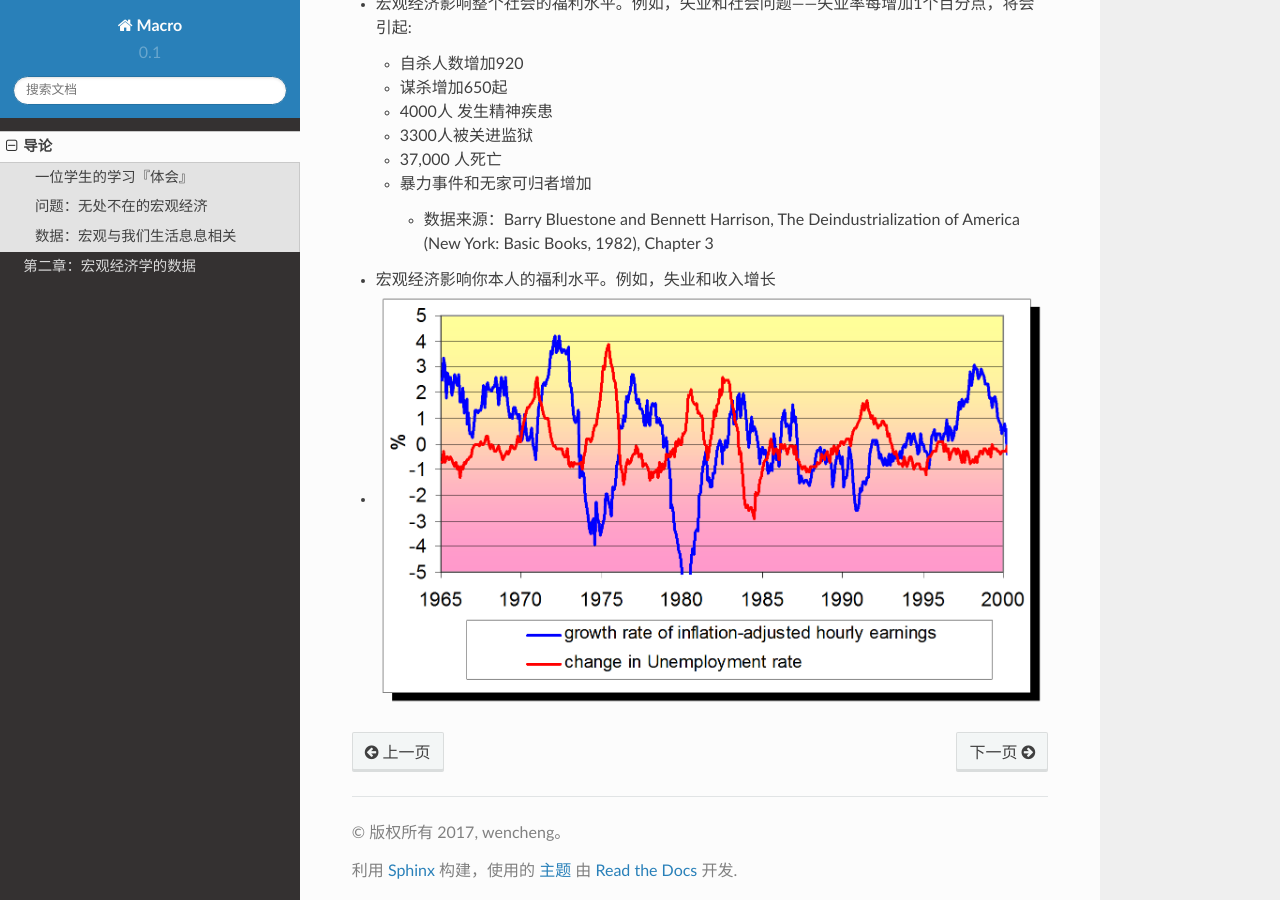
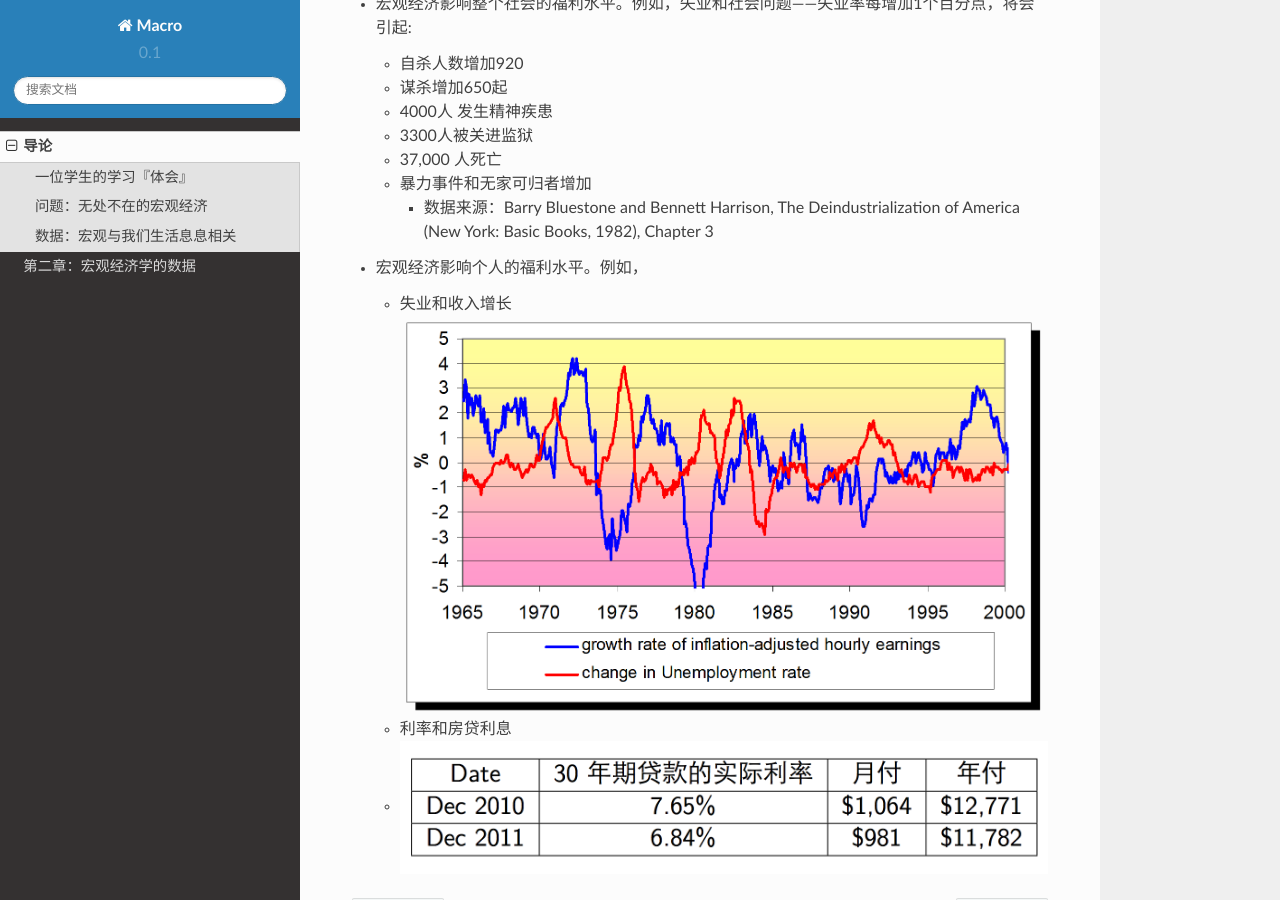
Before and after one commit to wenchengfeng/notes, a Sphinx documentation site: the page built from source/00_intro.rst, in a window 1280 px wide and 900 px high, scrolled down 1123 px. Built offline with Sphinx 7.4.7 and the Read the Docs theme 2.0.0, drawn with Linux system fonts in a browser that asks for light colours; pages that are not in the unit, such as notebooks, are missing from menus.

Commit message:
图啊，弄的乱七八糟的

```diff
--- a/source/00_intro.rst
+++ b/source/00_intro.rst
@@ -47,23 +47,29 @@ macroeconomics in action.
 
 -  宏观经济影响整个社会的福利水平。例如，失业和社会问题——失业率每增加1个百分点，将会引起:
 
-   -   自杀人数增加920
+   -  自杀人数增加920
 
-   -   谋杀增加650起
+   -  谋杀增加650起
 
-   -   4000人 发生精神疾患
+   -  4000人 发生精神疾患
 
-   -   3300人被关进监狱
+   -  3300人被关进监狱
 
-   -   37,000 人死亡
+   -  37,000 人死亡
 
-   -   暴力事件和无家可归者增加
+   -  暴力事件和无家可归者增加
 
       -  数据来源：Barry Bluestone and Bennett Harrison, The
          Deindustrialization of America (New York: Basic Books, 1982),
          Chapter 3
 
--  宏观经济影响你本人的福利水平。例如，失业和收入增长
+-  宏观经济影响个人的福利水平。例如，
 
--  .. figure:: /figures/0102.png
-      :alt:
+   -  失业和收入增长\ |image0|
+
+   -  利率和房贷利息
+
+   -  .. figure:: /figures/0103.png
+         :alt:
+
+.. |image0| image:: /figures/0102.png
```
Also changed, not shown: source/导论.md (+9 -7 lines), source/figures/0103.png (added).
